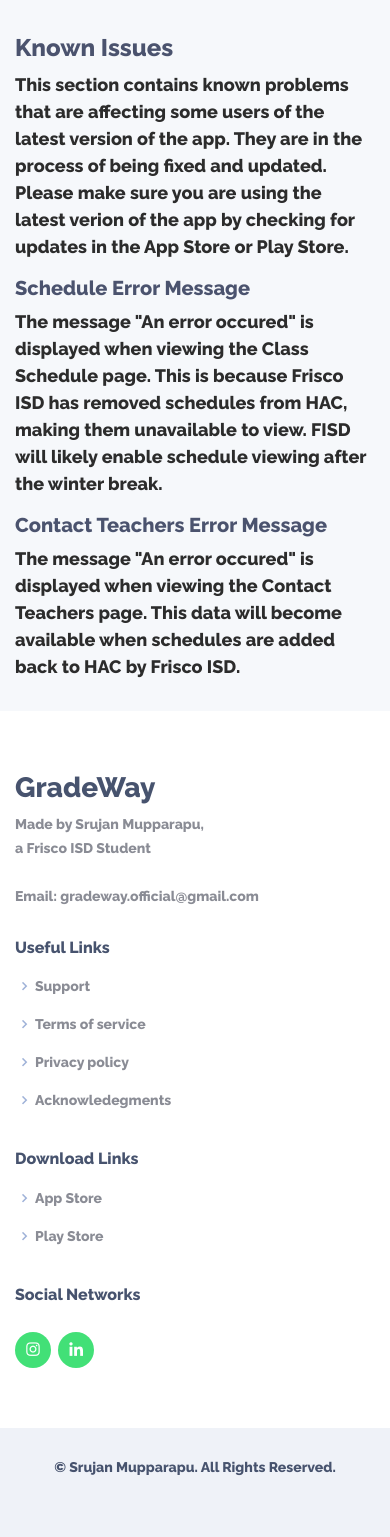
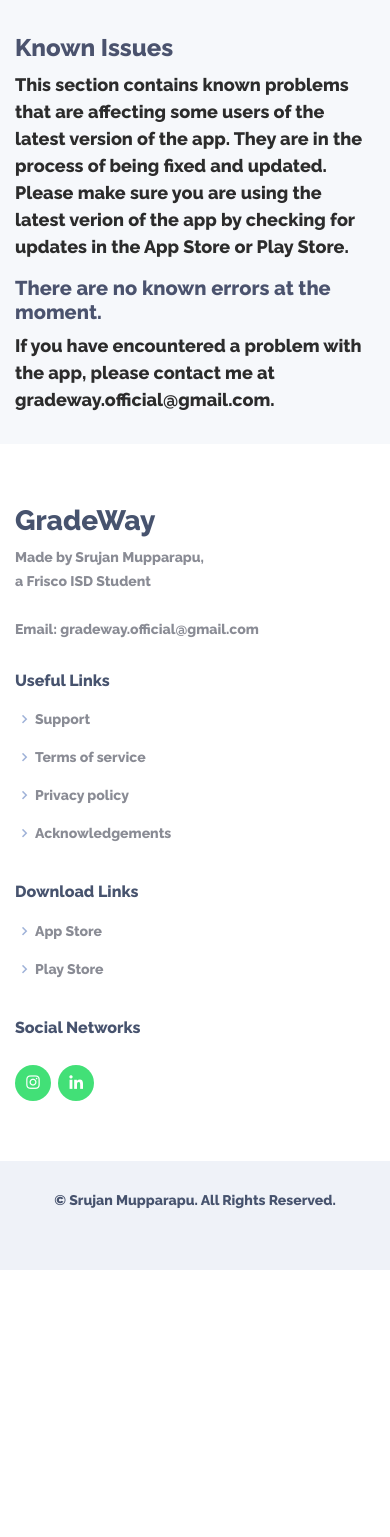
Before and after one commit to gradeway/gradeway.github.io, a PHP site: page /support.html in a window 390 px wide. Shown: the part 486-2023 px from the top of the page. After the commit the page ends 1756 px from the top, so only its background shows below. Run offline with PHP 8.4, Linux system fonts and the light colour scheme.

Commit message:
UI Fixes

```diff
--- a/aboutdeveloper.html
+++ b/aboutdeveloper.html
@@ -97,7 +97,7 @@
               <li><i class="bx bx-chevron-right"></i> <a href="support.html">Support</a></li>
               <li><i class="bx bx-chevron-right"></i> <a href="termsofservice.html">Terms of service</a></li>
               <li><i class="bx bx-chevron-right"></i> <a href="privacypolicy.html">Privacy policy</a></li>
-              <li><i class="bx bx-chevron-right"></i> <a href="acknowledegments.html">Acknowledegments</a></li>
+              <li><i class="bx bx-chevron-right"></i> <a href="acknowledgements.html">Acknowledgements</a></li>
             </ul>
           </div>
 
--- a/acknowledgements.html
+++ b/acknowledgements.html
@@ -112,7 +112,7 @@
               <li><i class="bx bx-chevron-right"></i> <a href="support.html">Support</a></li>
               <li><i class="bx bx-chevron-right"></i> <a href="termsofservice.html">Terms of service</a></li>
               <li><i class="bx bx-chevron-right"></i> <a href="privacypolicy.html">Privacy policy</a></li>
-              <li><i class="bx bx-chevron-right"></i> <a href="acknowledegments.html">Acknowledegments</a></li>
+              <li><i class="bx bx-chevron-right"></i> <a href="acknowledgements.html">Acknowledgements</a></li>
             </ul>
           </div>
 
--- a/assets/css/style.css
+++ b/assets/css/style.css
@@ -102,9 +102,6 @@ h1, h2, h3, h4, h5, h6 {
   #header .logo img {
     margin-top: 0px;
     height: 30px;
-  }
-  .mobile-nav i {
-    height: 100px;
   }
 }
 
@@ -265,6 +262,12 @@ h1, h2, h3, h4, h5, h6 {
   line-height: 1;
   cursor: pointer;
   text-align: right;
+}
+
+@media (max-width: 454px) {
+  .mobile-nav-toggle {
+    top: 22px;
+  }
 }
 
 .mobile-nav-toggle i {
@@ -492,6 +495,7 @@ h1, h2, h3, h4, h5, h6 {
     width: 80%;
   }
 }
+
 
 /*--------------------------------------------------------------
 # Sections General
@@ -755,13 +759,12 @@ section {
   .gallery .gallery-carousel img {
     transform: scale(1.);
     width: 290px;
-    margin-left: 110px;
+    margin-left: calc(20vw / 7 + 90px);
   }
 }
 
 @media (max-width: 575px) {
   .gallery .gallery-carousel img {
-    transform: scale(1.);
     width: 290px;
     margin-left: 35px;
   }
--- a/districthelp.html
+++ b/districthelp.html
@@ -108,7 +108,7 @@
               <li><i class="bx bx-chevron-right"></i> <a href="support.html">Support</a></li>
               <li><i class="bx bx-chevron-right"></i> <a href="termsofservice.html">Terms of service</a></li>
               <li><i class="bx bx-chevron-right"></i> <a href="privacypolicy.html">Privacy policy</a></li>
-              <li><i class="bx bx-chevron-right"></i> <a href="acknowledegments.html">Acknowledegments</a></li>
+              <li><i class="bx bx-chevron-right"></i> <a href="acknowledgements.html">Acknowledgements</a></li>
             </ul>
           </div>
 
--- a/index.html
+++ b/index.html
@@ -63,7 +63,7 @@
           <div>
             <h1>Navigate Your Grades.</h1>
             <h2>The best way to view HAC, manage grades, and stay on top of school.</h2>
-            <a href="https://apps.apple.com/us/app/id1523075874" class="download-btn"><i class="bx bxl-apple"></i> App Store</a>
+            <a href="https://apps.apple.com/us/app/id1523075874" class="download-btn" id="apple"><i class="bx bxl-apple"></i> App Store</a>
             <a href="https://play.google.com/store/apps/details?id=com.srujan.up_grade_app" class="download-btn"><i class="bx bxl-play-store"></i> Google Play</a>
           </div>
         </div>
@@ -523,7 +523,7 @@
               <li><i class="bx bx-chevron-right"></i> <a href="support.html">Support</a></li>
               <li><i class="bx bx-chevron-right"></i> <a href="termsofservice.html">Terms of service</a></li>
               <li><i class="bx bx-chevron-right"></i> <a href="privacypolicy.html">Privacy policy</a></li>
-              <li><i class="bx bx-chevron-right"></i> <a href="acknowledegments.html">Acknowledegments</a></li>
+              <li><i class="bx bx-chevron-right"></i> <a href="acknowledgements.html">Acknowledgements</a></li>
             </ul>
           </div>
 
--- a/privacypolicy.html
+++ b/privacypolicy.html
@@ -140,7 +140,7 @@
               <li><i class="bx bx-chevron-right"></i> <a href="support.html">Support</a></li>
               <li><i class="bx bx-chevron-right"></i> <a href="termsofservice.html">Terms of service</a></li>
               <li><i class="bx bx-chevron-right"></i> <a href="privacypolicy.html">Privacy policy</a></li>
-              <li><i class="bx bx-chevron-right"></i> <a href="acknowledegments.html">Acknowledegments</a></li>
+              <li><i class="bx bx-chevron-right"></i> <a href="acknowledgements.html">Acknowledgements</a></li>
             </ul>
           </div>
 
--- a/support.html
+++ b/support.html
@@ -80,10 +80,8 @@
 
         <div id="paragraphbody" class="column align-items-center">
           <p>This section contains known problems that are affecting some users of the latest version of the app. They are in the process of being fixed and updated. Please make sure you are using the latest verion of the app by checking for updates in the App Store or Play Store.</p>
-          <h3>Schedule Error Message</h3>
-          <p>The message "An error occured" is displayed when viewing the Class Schedule page. This is because Frisco ISD has removed schedules from HAC, making them unavailable to view. FISD will likely enable schedule viewing after the winter break.</p>
-          <h3>Contact Teachers Error Message</h3>
-          <p>The message "An error occured" is displayed when viewing the Contact Teachers page. This data will become available when schedules are added back to HAC by Frisco ISD.</p>
+          <h3>There are no known errors at the moment.</h3>
+          <p>If you have encountered a problem with the app, please contact me at gradeway.official@gmail.com.</p>
         </div>
 
       </div>
@@ -115,7 +113,7 @@
               <li><i class="bx bx-chevron-right"></i> <a href="support.html">Support</a></li>
               <li><i class="bx bx-chevron-right"></i> <a href="termsofservice.html">Terms of service</a></li>
               <li><i class="bx bx-chevron-right"></i> <a href="privacypolicy.html">Privacy policy</a></li>
-              <li><i class="bx bx-chevron-right"></i> <a href="acknowledegments.html">Acknowledegments</a></li>
+              <li><i class="bx bx-chevron-right"></i> <a href="acknowledgements.html">Acknowledgements</a></li>
             </ul>
           </div>
 
--- a/termsofservice.html
+++ b/termsofservice.html
@@ -113,7 +113,7 @@
               <li><i class="bx bx-chevron-right"></i> <a href="support.html">Support</a></li>
               <li><i class="bx bx-chevron-right"></i> <a href="termsofservice.html">Terms of service</a></li>
               <li><i class="bx bx-chevron-right"></i> <a href="privacypolicy.html">Privacy policy</a></li>
-              <li><i class="bx bx-chevron-right"></i> <a href="acknowledegments.html">Acknowledegments</a></li>
+              <li><i class="bx bx-chevron-right"></i> <a href="acknowledgements.html">Acknowledgements</a></li>
             </ul>
           </div>
 
```
